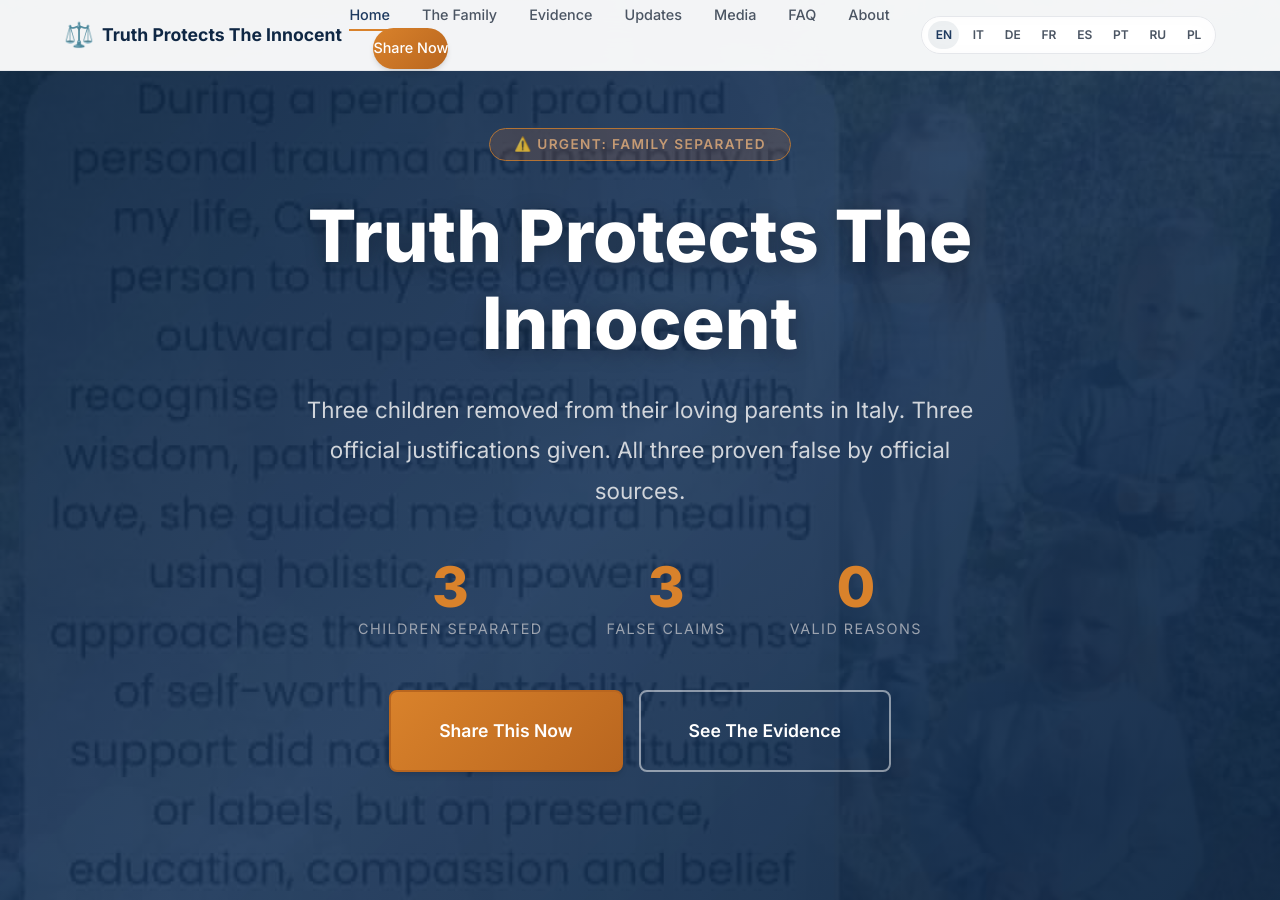
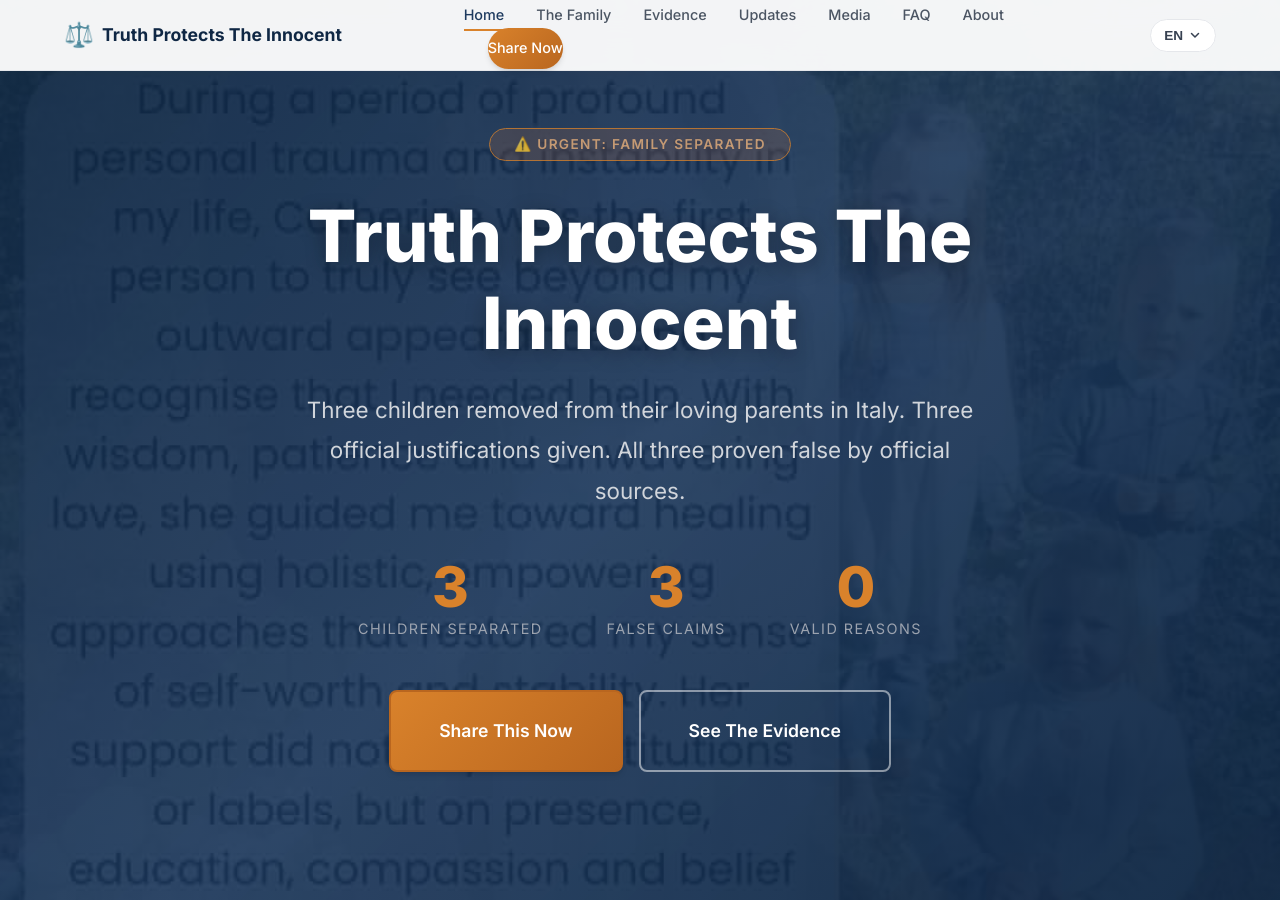
Before and after one commit to quantummerlin/truthprotectstheinnocent, a Jekyll site: the page built from index.md, in a window 1280 px wide and 900 px high. Built offline with Jekyll 4.4.1, drawn with Linux system fonts in a browser that asks for light colours.

Commit message:
Add language dropdown with all languages including ES

```diff
--- a/_layouts/default.html
+++ b/_layouts/default.html
@@ -135,15 +135,21 @@
                     </ul>
                     <a href="/#share-now" class="nav-share-btn">Share Now</a>
                 </nav>
-                <div class="language-toggle" aria-label="Language selector">
-                    <a href="/" class="{% if current_lang == 'en' %}active{% endif %}">EN</a>
-                    <a href="/it/" class="{% if current_lang == 'it' %}active{% endif %}">IT</a>
-                    <a href="/de/" class="{% if current_lang == 'de' %}active{% endif %}">DE</a>
-                    <a href="/fr/" class="{% if current_lang == 'fr' %}active{% endif %}">FR</a>
-                    <a href="/es/" class="{% if current_lang == 'es' %}active{% endif %}">ES</a>
-                    <a href="/pt/" class="{% if current_lang == 'pt' %}active{% endif %}">PT</a>
-                    <a href="/ru/" class="{% if current_lang == 'ru' %}active{% endif %}">RU</a>
-                    <a href="/pl/" class="{% if current_lang == 'pl' %}active{% endif %}">PL</a>
+                <div class="language-dropdown" aria-label="Language selector">
+                    <button class="language-dropdown-btn" aria-expanded="false" aria-haspopup="true">
+                        <span class="current-lang">{% if current_lang == 'en' %}EN{% elsif current_lang == 'it' %}IT{% elsif current_lang == 'de' %}DE{% elsif current_lang == 'fr' %}FR{% elsif current_lang == 'es' %}ES{% elsif current_lang == 'pt' %}PT{% elsif current_lang == 'ru' %}RU{% elsif current_lang == 'pl' %}PL{% else %}EN{% endif %}</span>
+                        <svg class="dropdown-arrow" width="12" height="12" viewBox="0 0 12 12" fill="none"><path d="M2.5 4.5L6 8L9.5 4.5" stroke="currentColor" stroke-width="1.5" stroke-linecap="round" stroke-linejoin="round"/></svg>
+                    </button>
+                    <div class="language-dropdown-menu">
+                        <a href="/" class="{% if current_lang == 'en' %}active{% endif %}"><span class="lang-flag">🇬🇧</span> English</a>
+                        <a href="/it/" class="{% if current_lang == 'it' %}active{% endif %}"><span class="lang-flag">🇮🇹</span> Italiano</a>
+                        <a href="/de/" class="{% if current_lang == 'de' %}active{% endif %}"><span class="lang-flag">🇩🇪</span> Deutsch</a>
+                        <a href="/fr/" class="{% if current_lang == 'fr' %}active{% endif %}"><span class="lang-flag">🇫🇷</span> Français</a>
+                        <a href="/es/" class="{% if current_lang == 'es' %}active{% endif %}"><span class="lang-flag">🇪🇸</span> Español</a>
+                        <a href="/pt/" class="{% if current_lang == 'pt' %}active{% endif %}"><span class="lang-flag">🇵🇹</span> Português</a>
+                        <a href="/ru/" class="{% if current_lang == 'ru' %}active{% endif %}"><span class="lang-flag">🇷🇺</span> Русский</a>
+                        <a href="/pl/" class="{% if current_lang == 'pl' %}active{% endif %}"><span class="lang-flag">🇵🇱</span> Polski</a>
+                    </div>
                 </div>
             </div>
         </div>
--- a/assets/css/style.css
+++ b/assets/css/style.css
@@ -205,7 +205,96 @@
     width: 100%;
 }
 
-/* Language Toggle (Header) */
+/* Language Dropdown (Header) */
+.language-dropdown {
+    position: relative;
+    margin-left: var(--spacing-lg);
+}
+
+.language-dropdown-btn {
+    display: inline-flex;
+    align-items: center;
+    gap: 0.4rem;
+    padding: 0.5rem 0.85rem;
+    background: rgba(255, 255, 255, 0.9);
+    border: 1px solid var(--color-gray-200);
+    border-radius: var(--radius-full);
+    backdrop-filter: blur(10px);
+    cursor: pointer;
+    font-size: 0.85rem;
+    font-weight: 600;
+    color: var(--color-gray-700);
+    transition: all var(--transition-base);
+}
+
+.language-dropdown-btn:hover {
+    background: rgba(255, 255, 255, 1);
+    border-color: var(--color-primary);
+    color: var(--color-primary);
+}
+
+.language-dropdown-btn .dropdown-arrow {
+    transition: transform 0.2s ease;
+}
+
+.language-dropdown.open .dropdown-arrow {
+    transform: rotate(180deg);
+}
+
+.language-dropdown-menu {
+    position: absolute;
+    top: calc(100% + 0.5rem);
+    right: 0;
+    min-width: 160px;
+    background: white;
+    border: 1px solid var(--color-gray-200);
+    border-radius: var(--radius-lg);
+    box-shadow: var(--shadow-lg);
+    opacity: 0;
+    visibility: hidden;
+    transform: translateY(-10px);
+    transition: all 0.2s ease;
+    z-index: 1000;
+    overflow: hidden;
+}
+
+.language-dropdown.open .language-dropdown-menu {
+    opacity: 1;
+    visibility: visible;
+    transform: translateY(0);
+}
+
+.language-dropdown-menu a {
+    display: flex;
+    align-items: center;
+    gap: 0.6rem;
+    padding: 0.65rem 1rem;
+    font-size: 0.9rem;
+    color: var(--color-gray-700);
+    transition: all var(--transition-base);
+    border-bottom: 1px solid var(--color-gray-100);
+}
+
+.language-dropdown-menu a:last-child {
+    border-bottom: none;
+}
+
+.language-dropdown-menu a:hover {
+    background: var(--color-gray-50);
+    color: var(--color-primary);
+}
+
+.language-dropdown-menu a.active {
+    background: rgba(30, 58, 95, 0.08);
+    color: var(--color-primary);
+    font-weight: 600;
+}
+
+.language-dropdown-menu .lang-flag {
+    font-size: 1.1rem;
+}
+
+/* Legacy language-toggle (keep for backwards compatibility) */
 .language-toggle {
     display: inline-flex;
     align-items: center;
@@ -1205,6 +1294,20 @@
         margin: var(--spacing-lg) 0 0 0;
         padding: var(--spacing-md);
         font-size: 1.1rem;
+    }
+
+    .language-dropdown {
+        margin-left: var(--spacing-sm);
+    }
+
+    .language-dropdown-btn {
+        padding: 0.4rem 0.7rem;
+        font-size: 0.8rem;
+    }
+
+    .language-dropdown-menu {
+        right: -10px;
+        min-width: 140px;
     }
 
     .language-toggle {
```
Also changed, not shown: other parts of _layouts/default.html (+30 -0 lines).
